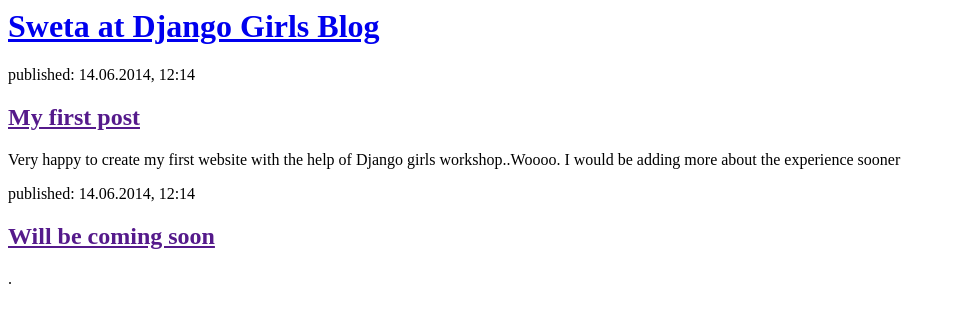
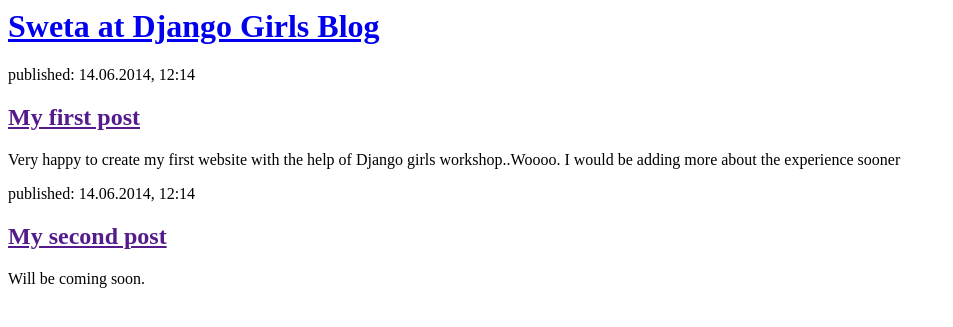
Before and after one commit to swetabj/my-new-blog, a Django app: page / in a window 1280 px wide. Shown: the top 327 px of the page, without its empty margins (0-953 px from the left). Run offline with Django 3.2, Linux system fonts and the light colour scheme.

Commit message:
Changed the content of html for the site

```diff
--- a/blog/templates/blog/post_list.html
+++ b/blog/templates/blog/post_list.html
@@ -15,8 +15,8 @@
 
         <div>
             <p>published: 14.06.2014, 12:14</p>
-            <h2><a href="">Will be coming soon</a></h2>
-            <p>.</p>
+            <h2><a href="">My second post</a></h2>
+            <p>Will be coming soon.</p>
         </div>
     </body>
 </html>
```
